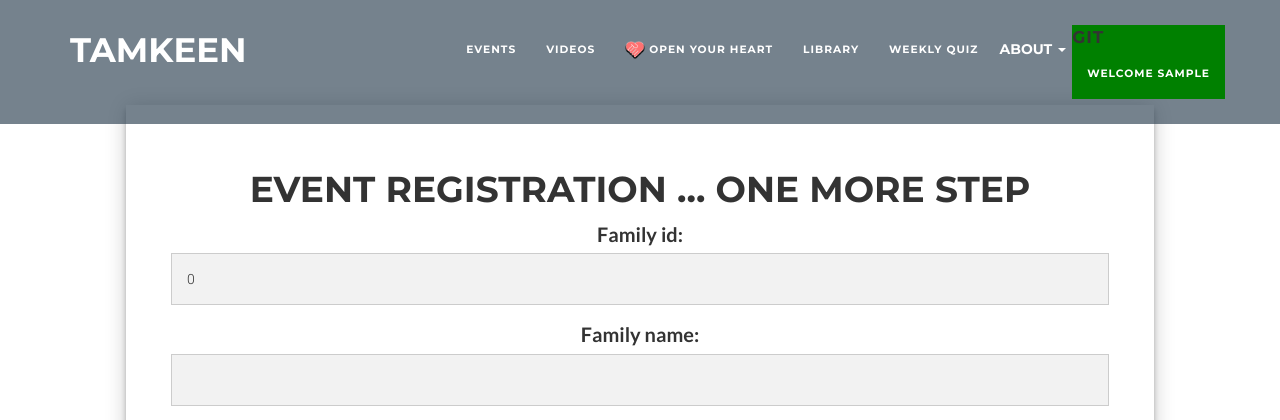
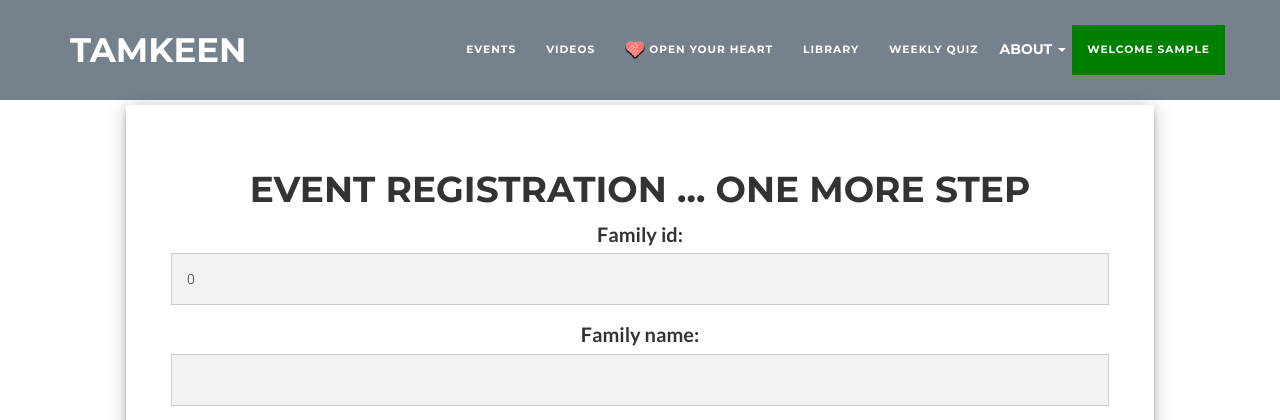
Before and after one commit to aelbarbary/tamkeen, a Django app: page /events/thank-you/ in a window 1280 px wide. Shown: the top 420 px of the page. Run offline with Django 3.2, Linux system fonts and the light colour scheme; the visitor is signed in with stand-in values (Sample User, id 1); some libraries are stand-ins or nearby versions.

Commit message:
remove GIT

```diff
--- a/app/members/templates/base.html
+++ b/app/members/templates/base.html
@@ -92,7 +92,7 @@
                           <a href="/register">Sign up</a>
                       </li>
                     {% else %}
-                      <li class="page-scroll" style="background-color:green">git
+                      <li class="page-scroll" style="background-color:green">
                           <a href="/profile"> Welcome {{user.first_name}} </a>
                       </li>
                     {% endif %}
```
